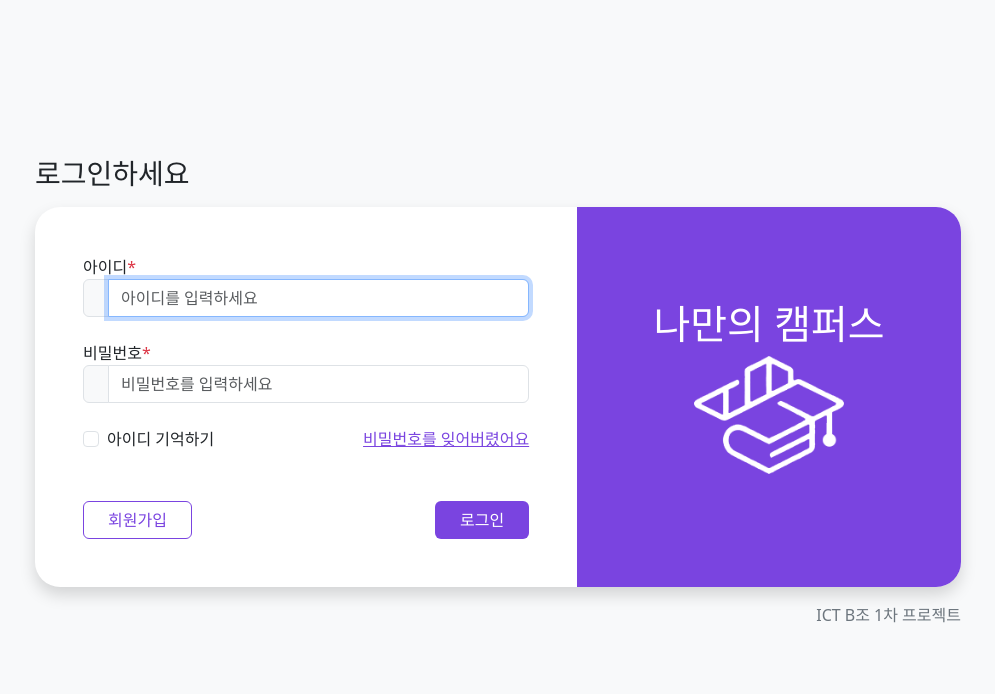
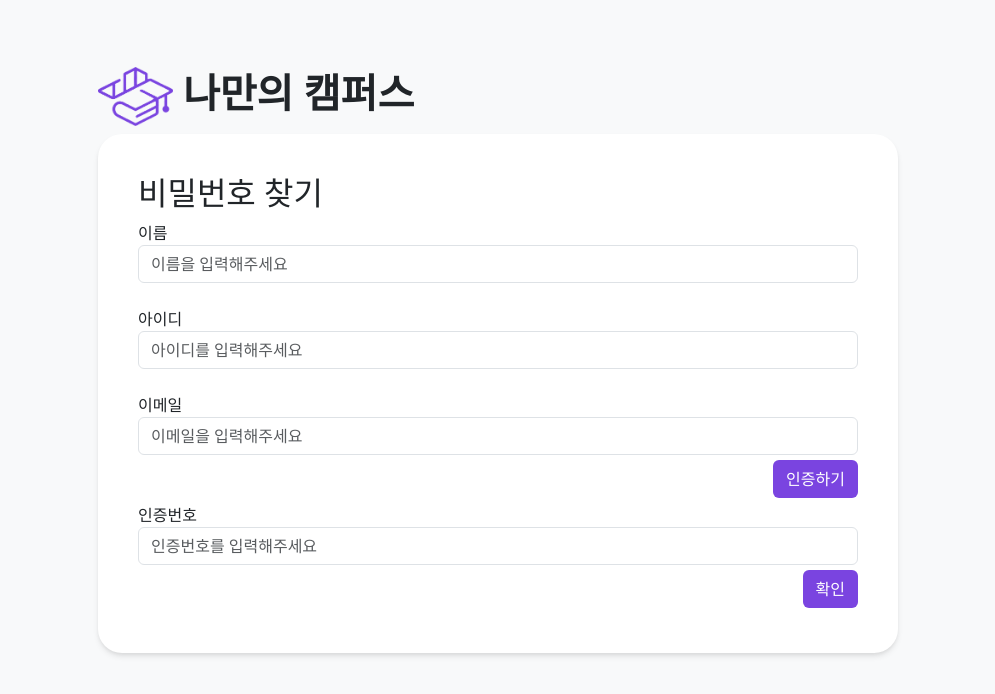
Before and after one commit to BbuL0720/ict_B_FirstProj, a React (Create React App) app in the folder ictb/: page /forgot in a window 1280 px wide. Before the commit this address led to /login. Shown: the top 694 px of the page, without its empty margins (142-1137 px from the left). Built offline with nearby package versions, Linux system fonts and the light colour scheme; no server answers.

Commit message:
라우팅 수정

```diff
--- a/ictb/src/App.tsx
+++ b/ictb/src/App.tsx
@@ -32,34 +32,43 @@ import RequireAuth from "./pages/RequireAuth";
 import RequireGuest from "./pages/RequireGuest";
 
 function App() {
-
   return (
-
     <AuthProvider>
       <Router>
+        <Routes>
+          <Route
+            path="/*"
+            element={
               <RequireAuth>
-
                 <SlackPage>
                   <Routes>
                     <Route path="/home" element={<Home />} />
                     <Route path="/mypage" element={<MyPage />} />
 
                     <Route path="/board/:kind/list" element={<BoardList />} />
-              <Route path="/board/:kind/detail/:id" element={<BoardDetail />} />
+                    <Route
+                      path="/board/:kind/detail/:id"
+                      element={<BoardDetail />}
+                    />
                     <Route path="/board/write" element={<BoardForm />} />
+
+                    <Route path="/lost/:kind/list" element={<LostList />} />
+                    <Route
+                      path="/lost/:kind/detail/:id"
+                      element={<LostDetail />}
+                    />
+                    <Route path="/lost/:kind/form" element={<LostForm />} />
 
                     <Route path="/todo/todo" element={<Todo />} />
                     <Route path="/todo/diary" element={<Diary />} />
+
                     <Route path="/friend" element={<Friend />} />
-
-              <Route path="/lost/:kind/list" element={<LostList />} />
-              <Route path="/lost/:kind/detail/:id" element={<LostDetail />} />
-              <Route path="/lost/:kind/form" element={<LostForm />} />
                   </Routes>
                 </SlackPage>
               </RequireAuth>
+            }
+          />
 
-        <Routes>
           <Route
             path="/login"
             element={
@@ -84,9 +93,15 @@ function App() {
               </RequireGuest>
             }
           />
-        </Routes>
+          <Route
+            path="/updatepwd"
+            element={
+              <RequireGuest>
+                <UpdatePwd />
+              </RequireGuest>
+            }
+          />
 
-        <Routes>
           <Route path="/" element={<Navigate to="/home" replace />} />
         </Routes>
       </Router>
--- a/ictb/src/pages/friend/Friend.tsx
+++ b/ictb/src/pages/friend/Friend.tsx
@@ -114,9 +114,10 @@ const Friend: React.FC = () => {
                     }
                     // checked={selected.has(m.userid)}
                   />
-                  <span className="fw-medium">
-                    {m.mname} ({m.mid})
-                  </span>
+                  {m.mname} ({m.mid})
+                  {rejected.has(m.mid) && (
+                    <span className="fw-medium">: 거절됨 (재요청 가능)</span>
+                  )}
                 </li>
               ))}
           </ul>
@@ -124,6 +125,7 @@ const Friend: React.FC = () => {
           <div className="mt-3">
             <button
               onClick={sendRequest}
+              disabled={selected.size === 0}
               className="btn"
               style={{
                 border: "1px solid white",
@@ -141,7 +143,7 @@ const Friend: React.FC = () => {
           <ul className="list-group">
             {incoming.map((req) => (
               <li
-                key={req.frid}
+                key={req.id}
                 className="list-group-item d-flex align-items-center"
               >
                 {req.req_id} 님이 친구 요청을 보냈습니다.
@@ -154,7 +156,7 @@ const Friend: React.FC = () => {
                   </button>
                   <button
                     className="btn btn-sm btn-outline-danger m-2"
-                    onClick={() => receiveResponse(req.frid, "rejected")}
+                    onClick={() => receiveResponse(req.frid, "reject")}
                   >
                     거절
                   </button>
--- a/ictb/src/pages/login/ForgotPwd.tsx
+++ b/ictb/src/pages/login/ForgotPwd.tsx
@@ -1,46 +1,86 @@
-import React, { useEffect, useState } from 'react'
-import style from "./signup.module.css"
-import { useNavigate } from 'react-router-dom'
+import React, { useEffect, useState } from "react";
+import style from "./signup.module.css";
+import { useNavigate } from "react-router-dom";
 
 const ForgotPwd: React.FC = () => {
   const navigate = useNavigate();
 
   const changepassword = () => {
-		navigate('/updatepwd')
-	}
+    navigate("/updatepwd");
+  };
+
+  const emailCertification = (e: React.MouseEvent<HTMLButtonElement>) => {
+    e.preventDefault();
+  };
 
   return (
-
-		<div className={style.wrapper} style={{ backgroundColor: '#f8f9fa' }}>
+    <div className={style.wrapper} style={{ backgroundColor: "#f8f9fa" }}>
       <div className={style.container}>
-				<div className='tag'>
-					<h1><img src='img/logo.png' style={{ width: '75px', height: 'auto' }}></img><strong style={{ margin: '10px' }}>나만의 캠퍼스</strong></h1>
+        <div className="tag">
+          <h1>
+            <img
+              src="img/logo.png"
+              style={{ width: "75px", height: "auto" }}
+            ></img>
+            <strong style={{ margin: "10px" }}>나만의 캠퍼스</strong>
+          </h1>
         </div>
         <form className={style.form}>
           <h2 className="form-title">비밀번호 찾기</h2>
           <div className="mb-4">
             <label>이름</label>
-						<input type="name" className="form-control" placeholder="이름을 입력해주세요" />
+            <input
+              type="name"
+              className="form-control"
+              placeholder="이름을 입력해주세요"
+            />
           </div>
           <div className="mb-4">
             <label>아이디</label>
-						<input type="id" className="form-control" placeholder="아이디를 입력해주세요" />
+            <input
+              type="id"
+              className="form-control"
+              placeholder="아이디를 입력해주세요"
+            />
           </div>
           <div className="mb-5">
             <label>이메일</label>
-						<input type="email" className="form-control" placeholder="이메일을 입력해주세요" />
-						<button type='submit' className='btn w-30' id={style.btn} style={{ float: 'right', marginTop: '5px' }}>인증하기</button>
+            <input
+              type="email"
+              className="form-control"
+              placeholder="이메일을 입력해주세요"
+            />
+            <button
+              type="submit"
+              className="btn w-30"
+              id={style.btn}
+              style={{ float: "right", marginTop: "5px" }}
+              onClick={emailCertification}
+            >
+              인증하기
+            </button>
           </div>
           <div className="mb-5">
             <label>인증번호</label>
-						<input type="text" className="form-control" placeholder="인증번호를 입력해주세요" />
-						<button type='submit' className='btn w-30' onClick={changepassword} id={style.btn} style={{ float: 'right', marginTop: '5px' }}>확인</button>
+            <input
+              type="text"
+              className="form-control"
+              placeholder="인증번호를 입력해주세요"
+            />
+            <button
+              type="submit"
+              className="btn w-30"
+              onClick={changepassword}
+              id={style.btn}
+              style={{ float: "right", marginTop: "5px" }}
+            >
+              확인
+            </button>
           </div>
         </form>
-
       </div>
     </div>
-	)
-}
+  );
+};
 
-export default ForgotPwd
+export default ForgotPwd;
```
Lines whose indentation alone changed are shown as unchanged.
